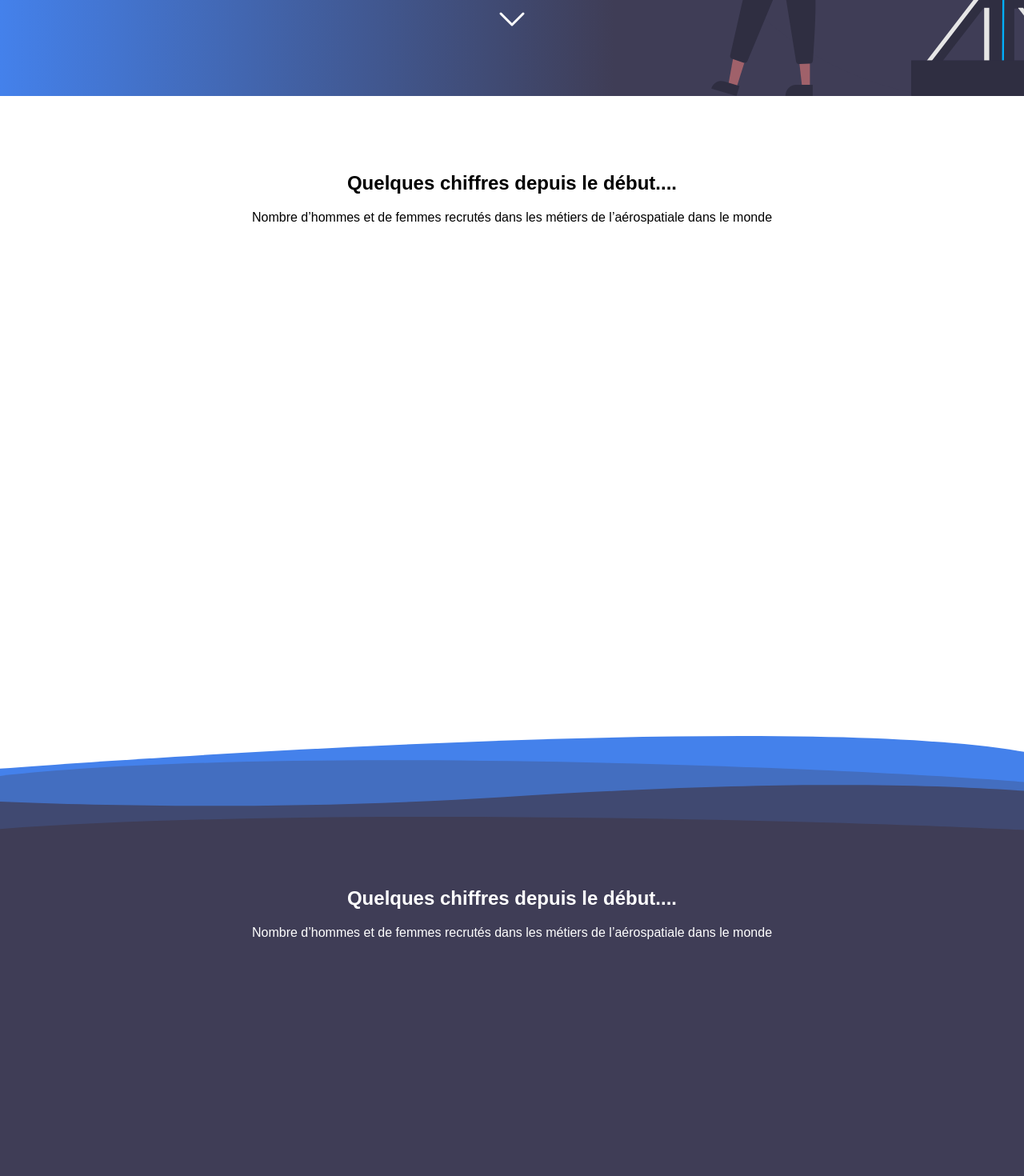
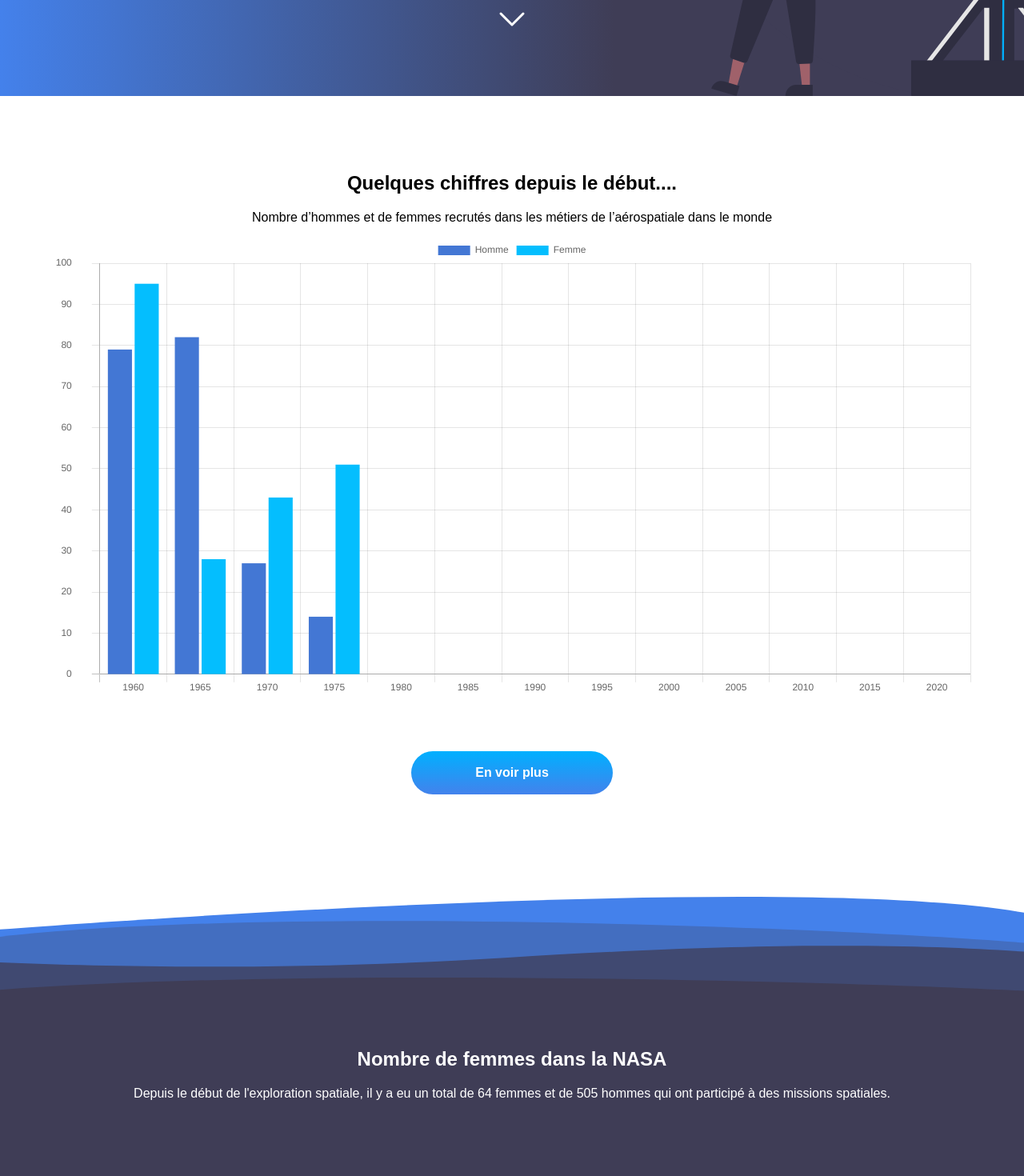
Before and after one commit to UlysseGebe/Data-Design-G16, a Vue app: page / in a window 1280 px wide. Shown: the part 680-2150 px from the top of the page at 80% size. Built offline with nearby package versions, Linux system fonts and the light colour scheme.

Commit message:
Graph 01

```diff
--- a/src/assets/mainStyle.css
+++ b/src/assets/mainStyle.css
@@ -35,6 +35,7 @@
     size: var(--button);
     font-family: 'Avenir', sans-serif;
     font-weight: 800;
+    color: var(--primary-white);
     cursor: pointer;
 }
 
@@ -43,3 +44,8 @@
     font-family: 'Avenir', sans-serif;
     font-weight: 400;
 }
+
+.blue {
+    color: #00B0FF !important;
+    font-weight: 900;
+}
--- a/src/components/Graph-01.vue
+++ b/src/components/Graph-01.vue
@@ -2,12 +2,89 @@
   <div class="Graph01" id="first-data">
     <h2 class="title" >Quelques chiffres depuis le début....</h2>
     <p class="text">Nombre d’hommes et de femmes recrutés dans les métiers de l’aérospatiale dans le monde</p>
+    <div class="container">
+      <canvas></canvas>
+    </div>
+    <div class="more button">
+      En voir plus
+    </div>
   </div>
 </template>
 
 <script>
+import Chart from 'chart.js'
+
+const test = (nb) => {
+  // window.addEventListener('load', () => {
+    const canvas = document.querySelector('.Graph01 .container canvas')
+    if (!canvas) {
+      if (nb == 0) { return "#4377D4" }
+      if (nb == 1) { return "#04BEFE" }
+    }
+    const ctx = canvas.getContext("2d")
+    let gradient = ctx.createLinearGradient(0, 0, 0, window.innerHeight)
+
+    if (nb == 0) {
+      gradient.addColorStop(0, "#4377D4")
+      gradient.addColorStop(1, "#3F3F58")
+    }
+    if (nb == 1) {
+      gradient.addColorStop(0, "#04BEFE")
+      gradient.addColorStop(1, "#4481EB")
+    }
+    return gradient
+  // })
+}
+
 export default {
   name: 'Graph01',
+  data: () => ({
+    planetChartData : {
+      type: "bar",
+      data: {
+        labels: ["1960", "1965", "1970", "1975", "1980", "1985", "1990", "1995", "2000", "2005", "2010", "2015", "2020"],
+        datasets: [
+          {
+            label: "Homme",
+            data: [79, 82, 27, 14],
+            backgroundColor: test(0),
+          },
+          {
+            label: "Femme",
+            data: [95, 28, 43, 51],
+            backgroundColor: test(1),
+          }
+        ]
+      },
+      options: {
+        responsive: true,
+        maintainAspectRatio: false,
+        lineTension: 1,
+        scales: {
+          yAxes: [
+            {
+              ticks: {
+                beginAtZero: true,
+                padding: 25
+              }
+            }
+          ]
+        }
+      }
+    }
+  }),
+  mounted() {
+    const ctx = document.querySelector('.Graph01 .container canvas');
+
+    new Chart(ctx, this.planetChartData);
+    console.log(ctx.width);
+    // ctx.width += 0
+
+    window.addEventListener('resize', () => {
+      // new Chart(ctx, this.planetChartData);
+      // console.log(ctx.width);
+    })
+  }
 }
 </script>
 
@@ -15,8 +92,24 @@ export default {
 <style scoped>
 .Graph01 {
   width: 100%;
-  height: calc(100vh - 75px );
-  min-height: fit-content;
-  padding: 75px 0 0 0;
+  height: fit-content;
+  padding: 75px 0 8rem 0;
+}
+
+.Graph01 .container {
+  width: 90%;
+  padding-left: 5%;
+}
+
+.Graph01 .container canvas {
+  width: 100% !important;
+}
+
+.more {
+  width: fit-content;
+  background: linear-gradient(180deg, #00B0FF 0%, #4382EC 100%);
+  padding: 18px 80px;
+  border-radius: 100px;
+  margin: 66px auto 0 auto;
 }
 </style>
--- a/src/components/Graph-02.vue
+++ b/src/components/Graph-02.vue
@@ -1,7 +1,7 @@
 <template>
   <div class="Graph02 dark">
-    <h2 class="title" >Quelques chiffres depuis le début....</h2>
-    <p class="text">Nombre d’hommes et de femmes recrutés dans les métiers de l’aérospatiale dans le monde</p>
+    <h2 class="title" >Nombre de femmes dans la NASA</h2>
+    <p class="text">Depuis le début de l'exploration spatiale, il y a eu un total de 64 femmes et de 505 hommes qui ont participé à des missions spatiales.</p>
   </div>
 </template>
 
--- a/src/components/Graph-03.vue
+++ b/src/components/Graph-03.vue
@@ -1,7 +1,7 @@
 <template>
   <div class="Graph03">
     <h2 class="title" >Quelques chiffres depuis le début....</h2>
-    <p class="text">Nombre d’hommes et de femmes recrutés dans les métiers de l’aérospatiale dans le monde</p>
+    <p class="text">Depuis le début de l'exploration spatiale, il y a eu un total de 64 femmes et de 505 hommes qui ont participé à des missions spatiales.</p>
   </div>
 </template>
 
--- a/src/components/Graph-04.vue
+++ b/src/components/Graph-04.vue
@@ -1,7 +1,7 @@
 <template>
   <div class="Graph04 dark">
-    <h2 class="title" >Quelques chiffres depuis le début....</h2>
-    <p class="text">Nombre d’hommes et de femmes recrutés dans les métiers de l’aérospatiale dans le monde</p>
+    <h2 class="title" >Les cercles de l’aérospatiale</h2>
+    <p class="text">“<span class="blue">Beaucoup de technologies</span> devront faire partie des fusées du futur : l’IA, la connectivité... Il faut de la diversité dans les équipes pour maîtriser la conception, la production et l’entretien. Les femmes contribuent à cette diversité en créant de l’émulation dans les équipes”</p>
   </div>
 </template>
 
```
